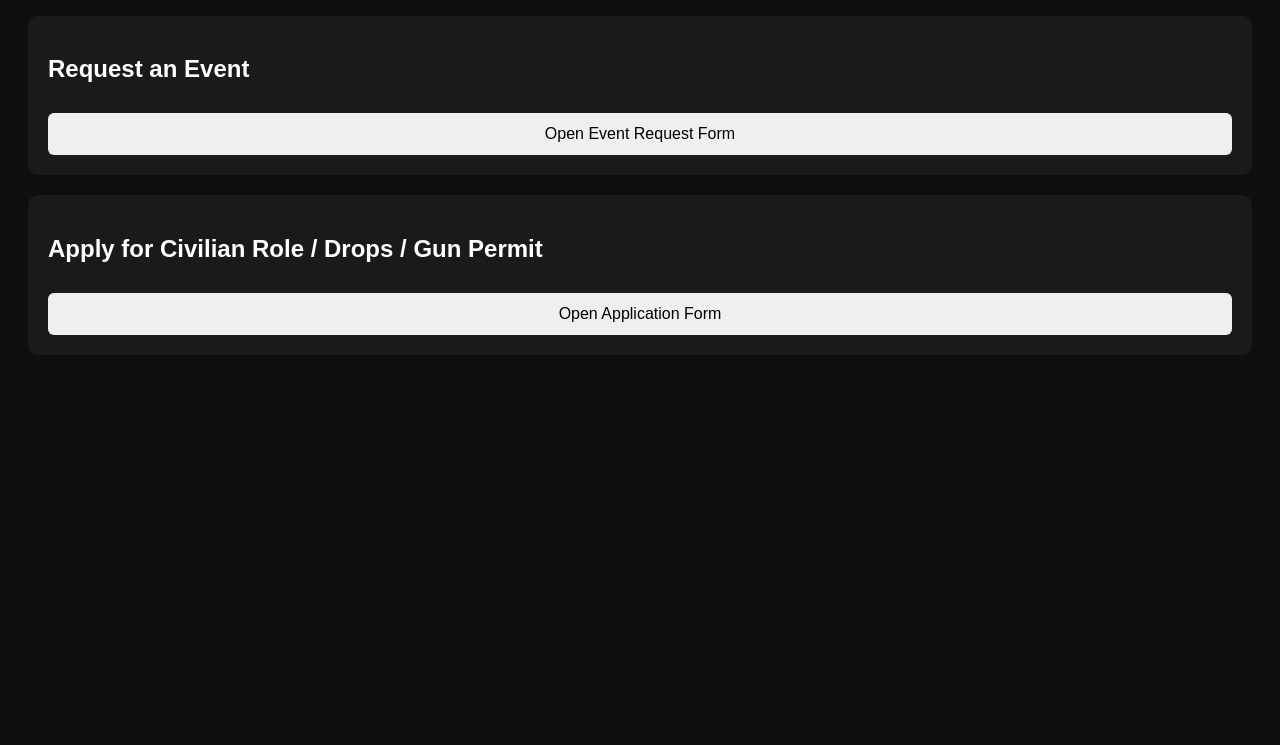
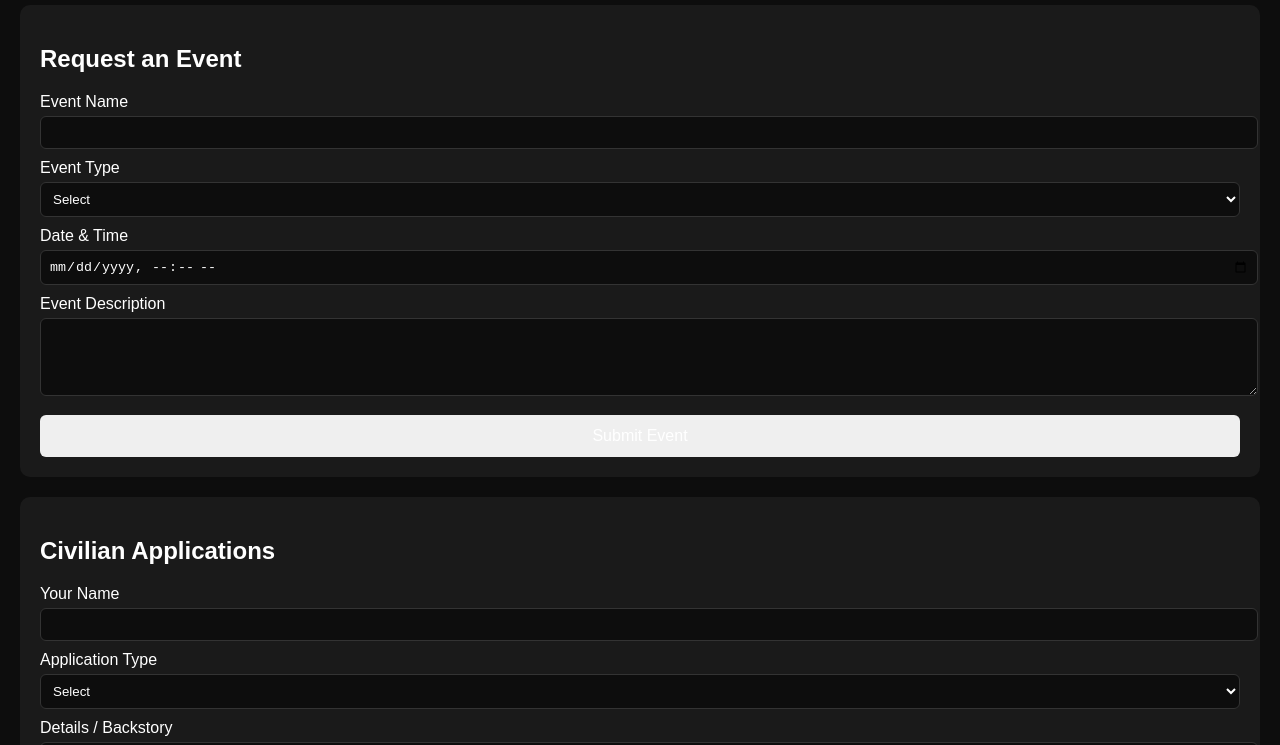
Before and after one commit to BackendsMan/fiveboroughs-events, a plain HTML site: page index.html in a window 1280 px wide. Shown: the part 82-827 px from the top of the page. Before the commit the page ends 800 px from the top, so only its background shows below. Drawn offline with Linux system fonts and the light colour scheme.

Commit message:
Refactor index.html to add forms and update title
Updated the HTML structure to include forms for event requests and civilian applications, and modified the title and header.

```diff
--- a/index.html
+++ b/index.html
@@ -1,31 +1,67 @@
 <!DOCTYPE html>
-<html>
+<html lang="en">
 <head>
-  <title>Five Boroughs Event Center</title>
-  <style>
-    body { background: #0f0f0f; color: white; font-family: Arial; padding: 20px; }
-    h1 { text-align: center; font-size: 28px; }
-    .box { background: #1a1a1a; padding: 20px; border-radius: 10px; margin-bottom: 20px; }
-    button { width: 100%; padding: 12px; margin-top: 10px; border: none; border-radius: 6px; font-size: 16px; }
-  </style>
+  <meta charset="UTF-8">
+  <title>Five Boroughs Event & Application Hub</title>
+  <link rel="stylesheet" href="style.css">
 </head>
 
 <body>
-  <h1>Five Boroughs Event + Application Hub</h1>
+  <header>
+    <h1>Five Boroughs Event + Application Hub</h1>
+  </header>
 
-  <div class="box">
+  <section class="box">
     <h2>Request an Event</h2>
-    <a href="#" target="_blank">
-      <button>Open Event Request Form</button>
-    </a>
-  </div>
 
-  <div class="box">
-    <h2>Apply for Civilian Role / Drops / Gun Permit</h2>
-    <a href="#" target="_blank">
-      <button>Open Application Form</button>
-    </a>
-  </div>
+    <form id="eventForm">
+      <label>Event Name</label>
+      <input type="text" name="eventName" required>
 
+      <label>Event Type</label>
+      <select name="eventType" required>
+        <option value="">Select</option>
+        <option>Block Party</option>
+        <option>Sports</option>
+        <option>Car Meet</option>
+        <option>Civilian</option>
+      </select>
+
+      <label>Date & Time</label>
+      <input type="datetime-local" name="eventDate" required>
+
+      <label>Event Description</label>
+      <textarea name="description" rows="4" required></textarea>
+
+      <button type="submit">Submit Event</button>
+    </form>
+  </section>
+
+  <section class="box">
+    <h2>Civilian Applications</h2>
+
+    <form id="civForm">
+      <label>Your Name</label>
+      <input type="text" name="name" required>
+
+      <label>Application Type</label>
+      <select name="type" required>
+        <option value="">Select</option>
+        <option>Business Permit</option>
+        <option>Civilian Job</option>
+        <option>Event Host</option>
+        <option>Property / Vehicle Transfer</option>
+      </select>
+
+      <label>Details / Backstory</label>
+      <textarea name="details" rows="4" required></textarea>
+
+      <button type="submit">Submit Application</button>
+    </form>
+  </section>
+
+  <div id="status"></div>
+
+  <script src="app.js"></script>
 </body>
 </html>
```
